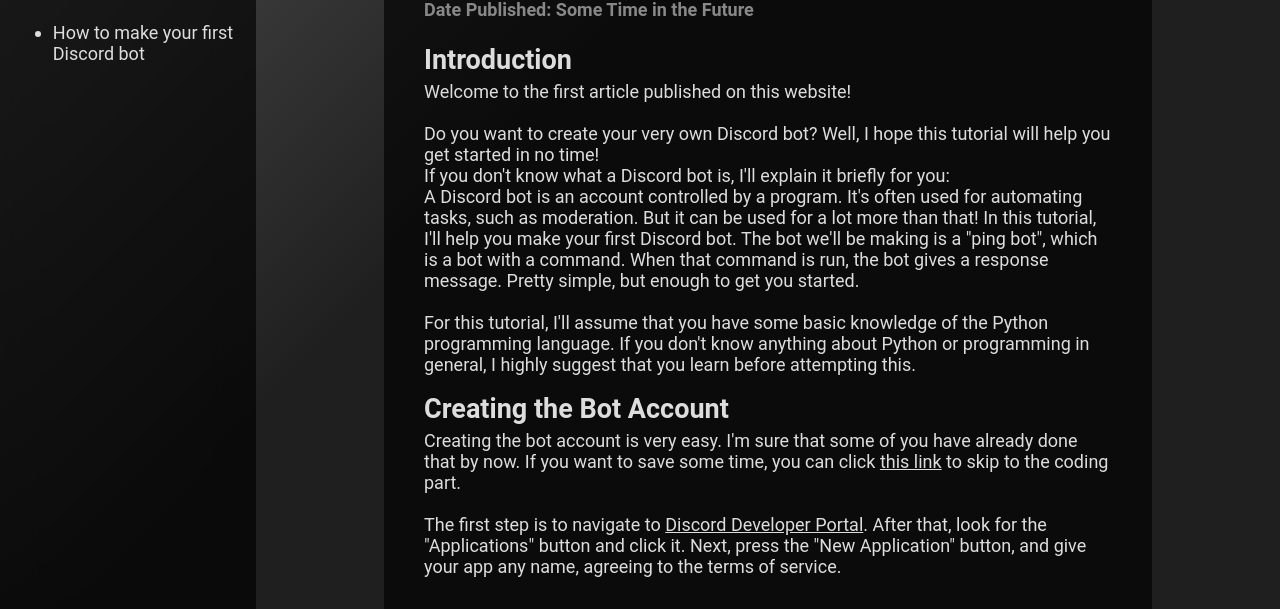
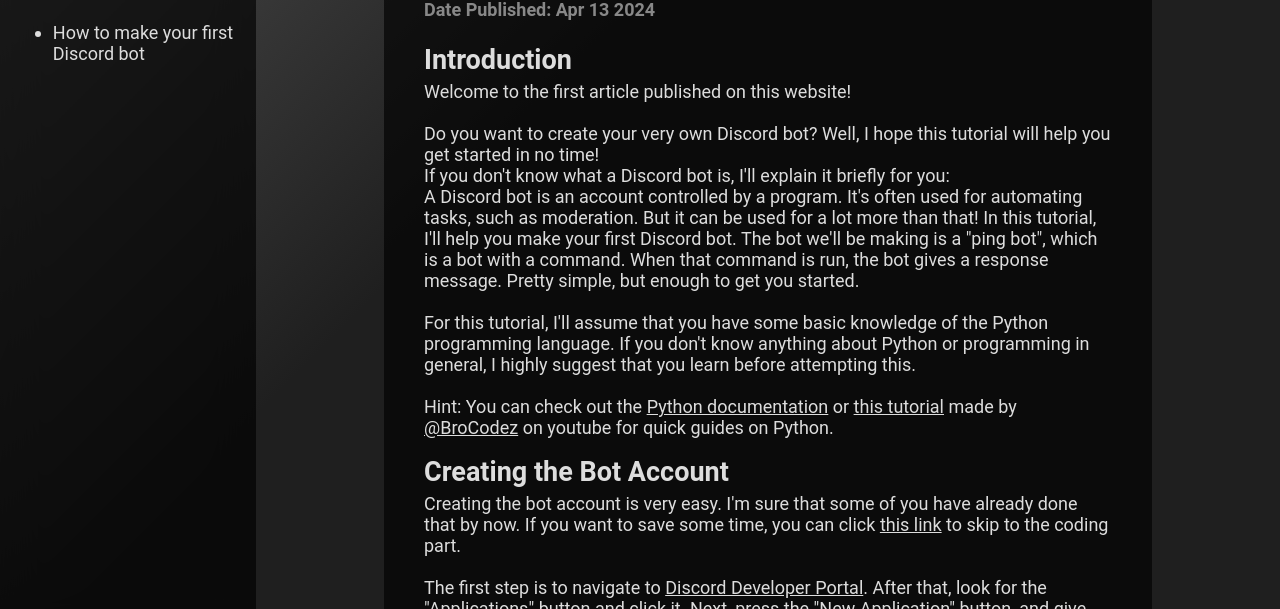
Before and after one commit to ByteDice/ByteDice.github.io, a plain HTML site: page pages/articles/article/discord_bot_tuto/discord_bot_tuto.html in a window 1280 px wide. Shown: the part 160-769 px from the top of the page. Drawn offline with Linux system fonts and the light colour scheme.

Commit message:
fixed the article, added date and external links

```diff
--- a/pages/articles/article/discord_bot_tuto/discord_bot_tuto.html
+++ b/pages/articles/article/discord_bot_tuto/discord_bot_tuto.html
@@ -15,7 +15,7 @@
 <body>
   <div class="text_area">
     <h1 class="article_title">How to Make Your First Discord Bot</h1>
-    <h4 class="article_date">Date Published: Some Time in the Future</h4>
+    <h4 class="article_date">Date Published: Apr 13 2024</h4>
 
     <strong>
       Introduction
@@ -33,7 +33,9 @@
       message. Pretty simple, but enough to get you started.<br>
       <br>
       For this tutorial, I'll assume that you have some basic knowledge of the Python programming language. If you don't
-      know anything about Python or programming in general, I highly suggest that you learn before attempting this.
+      know anything about Python or programming in general, I highly suggest that you learn before attempting this.<br>
+      <br>
+      Hint: You can check out the <a href="https://docs.python.org/3/tutorial/index.html" target="_blank">Python documentation</a> or <a href="https://www.youtube.com/watch?v=XKHEtdqhLK8" target="_blank">this tutorial</a> made by <a href="https://www.youtube.com/@BroCodez" target="_blank">@BroCodez</a> on youtube for quick guides on Python.
     </p>
 
 
```
